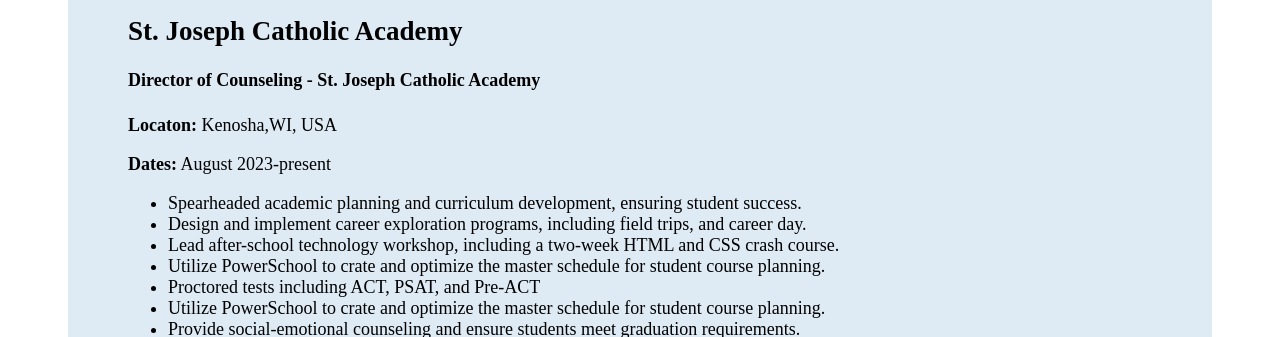
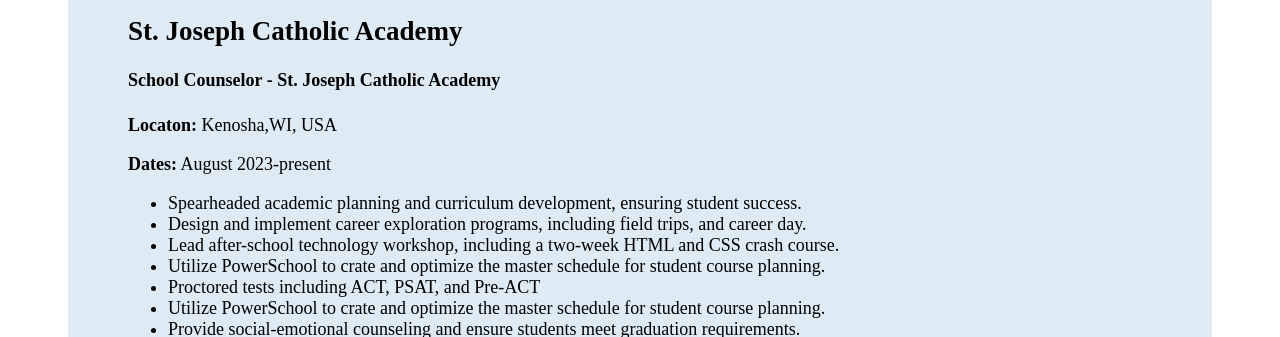
Before and after one commit to oadeloye/myWeb, a plain HTML site: page work.html in a window 1280 px wide. Shown: the part 469-806 px from the top of the page. Drawn offline with Linux system fonts and the light colour scheme.

Commit message:
Update work.html

```diff
--- a/work.html
+++ b/work.html
@@ -10,7 +10,7 @@
             <h1>Work experience Here</h1>
             <div id="abby">
                 <h2>St. Joseph Catholic Academy</h2>
-                <h4>Director of Counseling - St. Joseph Catholic Academy</h4>
+                <h4>School Counselor - St. Joseph Catholic Academy</h4>
                 <p><strong>Locaton: </strong>Kenosha,WI, USA</p>
                 <p><strong>Dates:</strong> August 2023-present</p>
                 <ul>
```
